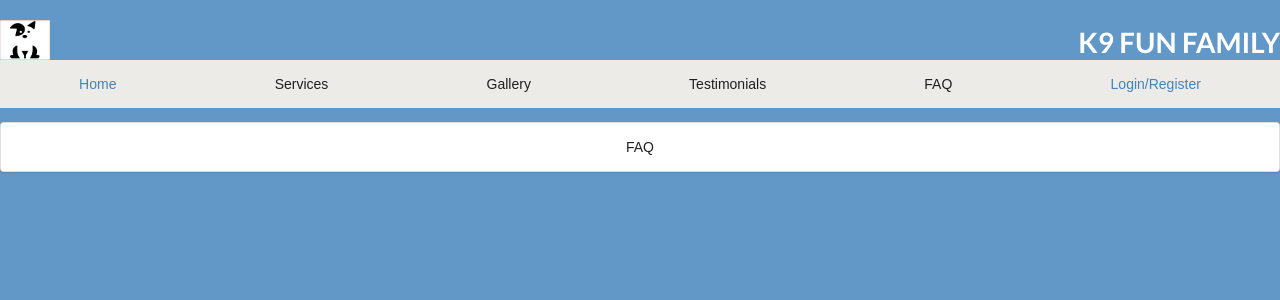
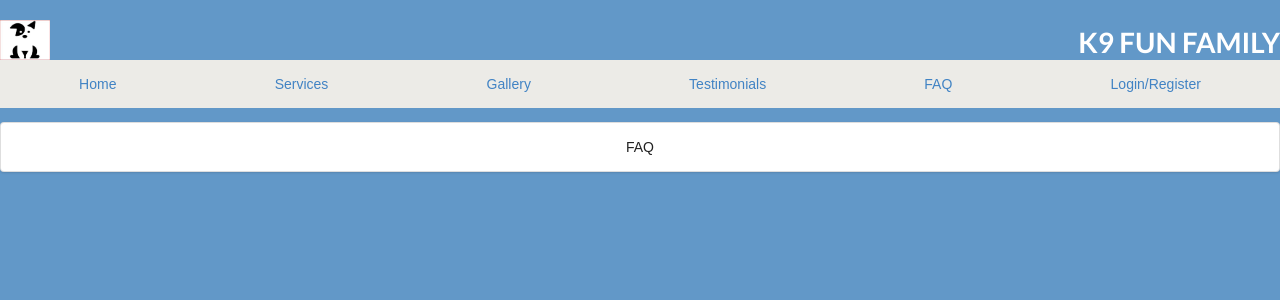
Before and after one commit to g-priime/loginPrototypeV0.0, a React (Create React App) app: page /FAQ in a window 1280 px wide. Shown: the top 300 px of the page. Built offline with nearby package versions, Linux system fonts and the light colour scheme.

Commit message:
Update Header1.js

```diff
--- a/src/components/Header1.js
+++ b/src/components/Header1.js
@@ -23,10 +23,10 @@ class Header1 extends React.Component {
             </div>
             <div className="pt-3 pb-3 d-flex justify-content-around header" style={{ backgroundColor: "#ECEBE7" }}>
                             <Link to="/">Home</Link>
-                            <div onClick={() => {this.props.onChangePage(0)}}>Services</div>
-                            <div onClick={() => {this.props.onChangePage(0)}}>Gallery</div>
-                            <div onClick={() => {this.props.onChangePage(0)}}>Testimonials</div>
-                            <div onClick={() => {this.props.onChangePage(0)}}>FAQ</div>
+                            <Link to="/Services">Services</Link>
+                            <Link to="/Gallery">Gallery</Link>
+                            <Link to="/Testimonials">Testimonials</Link>
+                            <Link to="/FAQ">FAQ</Link>
                             <Link to="/Register">Login/Register</Link>
             </div>
             </div>
```
